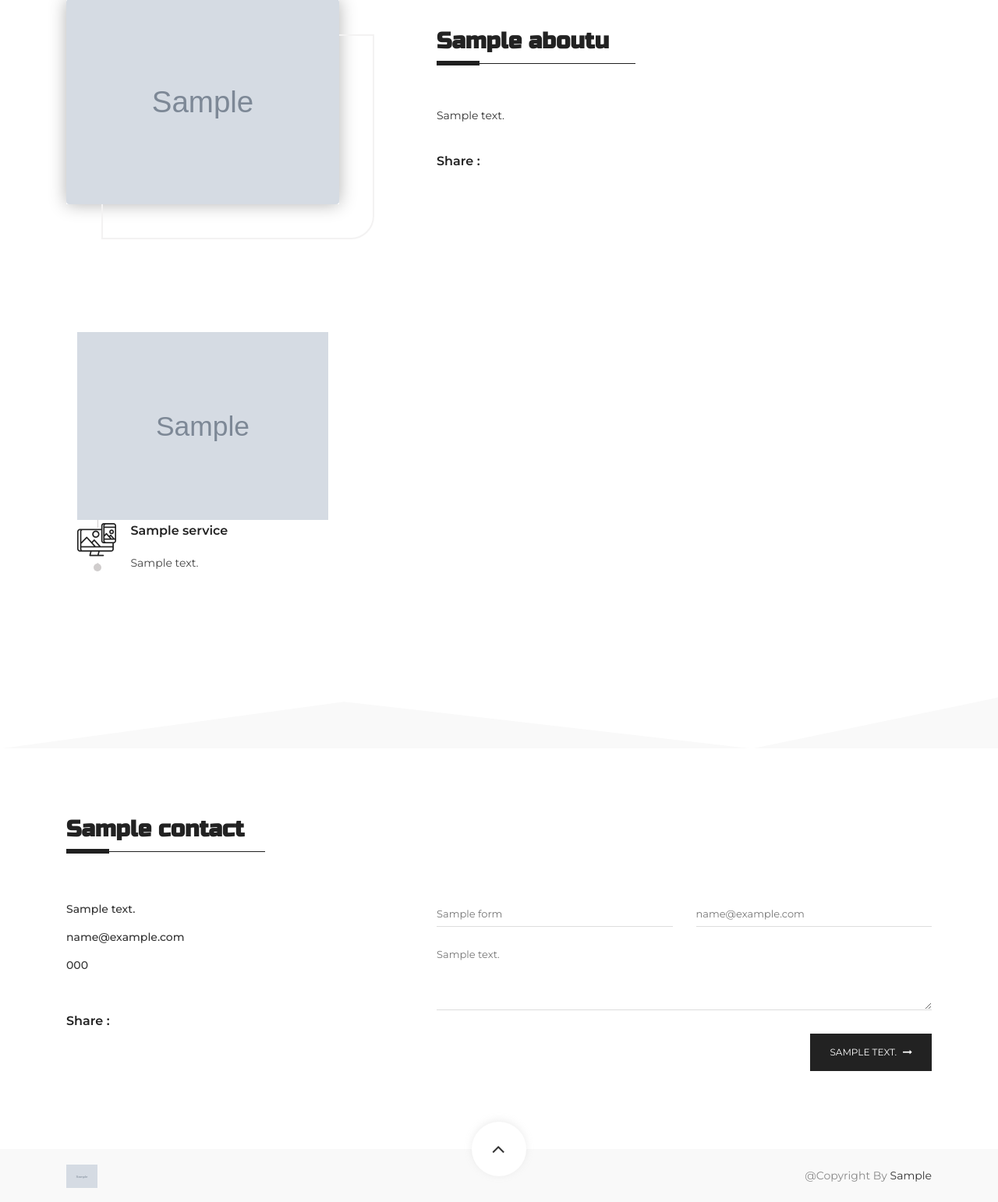
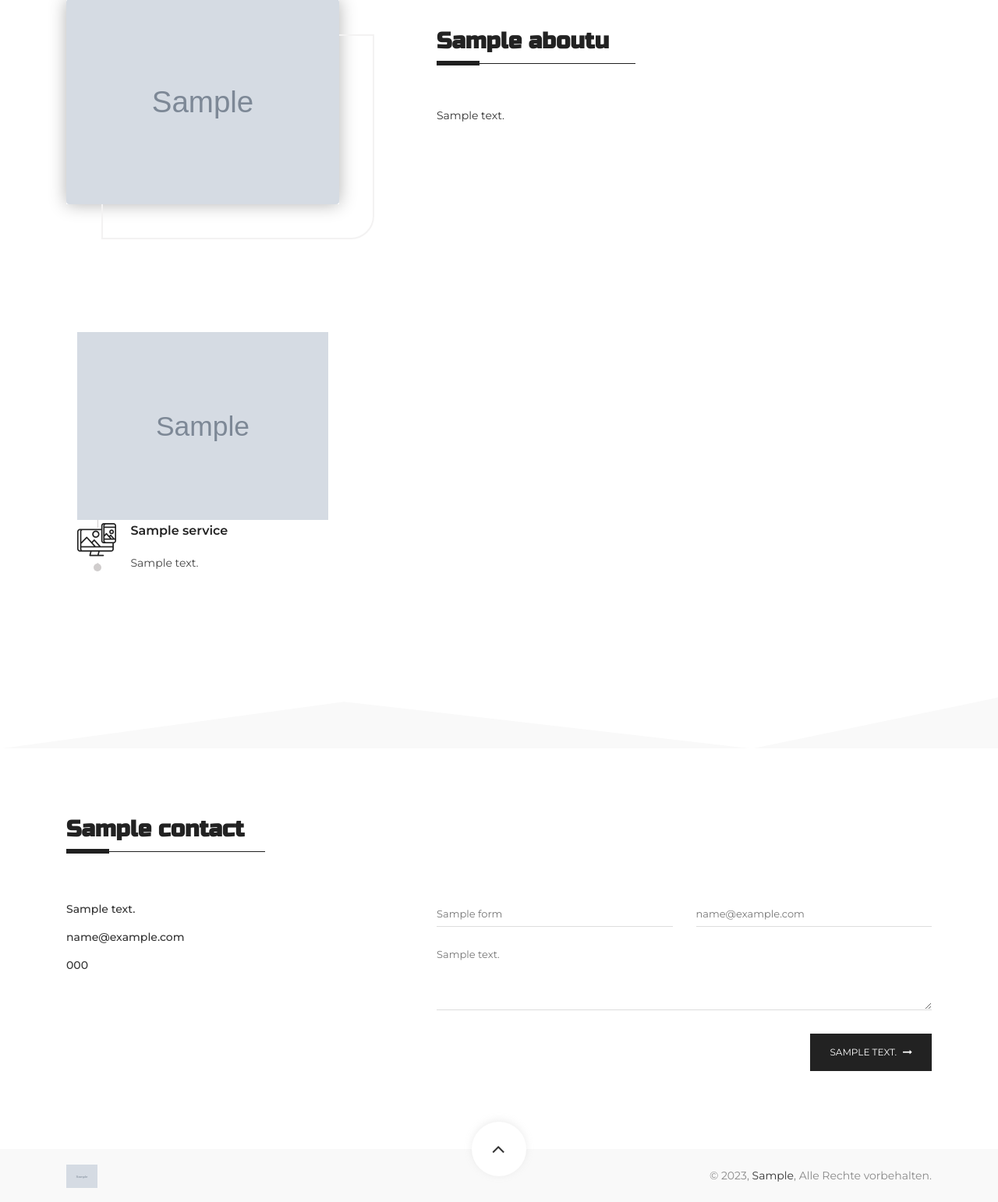
Before and after one commit to Maxzimmerman/portfolio_johanna, a Django app: page / in a window 1280 px wide. Shown: the part 901-2443 px from the top of the page at 78% size. Run offline with Django 4.2, Linux system fonts and the light colour scheme; tables that the repository leaves empty hold one stand-in row (values such as "Sample post"); grey boxes marked "Sample" are stand-in pictures; parts of the project's set-up code (start-up, migrations or seed data) failed here and were passed over; some libraries are stand-ins or nearby versions.

Commit message:
added page

```diff
--- a/portfolio/templates/portfolio/home.html
+++ b/portfolio/templates/portfolio/home.html
@@ -46,7 +46,6 @@
               <p class="txt1-wrap"><span class="txt1">{{ about.text }}</span>
               </p>
               <div class="social-link">
-                <h5>Share :</h5>
                 {% for icon in about.icons.all %}
                   <a href="{{ icon.href }}"><i class="fa fa-{{ icon.class_name }}"></i></a>
                 {% endfor %}
@@ -159,7 +158,6 @@
                 <li>{{ contact.phone }}</li>
               </ul>
               <div class="social-link">
-                <h5>Share :</h5>
                 {% for icon in contact.icons.all %}
                   <a href="{{ icon.href }}"><i class="fa fa-{{ icon.class_name }}"></i></a>
                 {% endfor %}
--- a/portfolio/templates/portfolio/include/footer.html
+++ b/portfolio/templates/portfolio/include/footer.html
@@ -25,7 +25,8 @@
         </div>
         <div class="col-md-6 col-sm-8">
           <div class="copyright">
-            <p>@Copyright By <span>{{ footer.copy_right }}</span></p>
+
+            <p>© 2023, <span>{{ footer.copy_right }}</span>, Alle Rechte vorbehalten.</p>
           </div>
         </div>
       </div>
```
